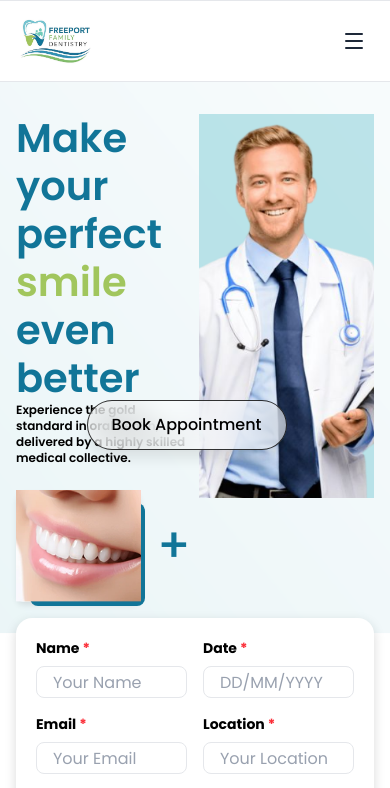
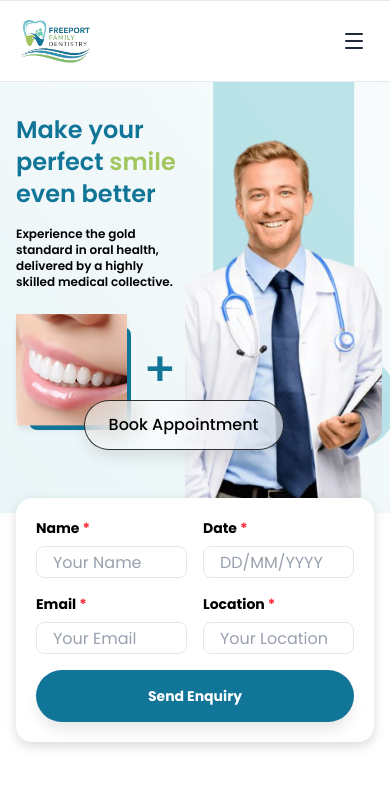
Before and after one commit to amanattrish/ffd, a Next.js app: page / in a window 390 px wide. Shown: the top 788 px of the page. Built offline with nearby package versions, Linux system fonts and the light colour scheme.

Commit message:
fix: adjust layout and typography in Hero component for better responsiveness

```diff
--- a/src/app/globals.css
+++ b/src/app/globals.css
@@ -71,14 +71,14 @@
 }
 
 /* Reset margins and padding only for specific elements, not all */
-html,
+/* html,
 body,
 h1, h2, h3, h4, h5, h6,
 p, ul, ol, li,
 blockquote, pre {
   margin: 0;
   padding: 0;
-}
+} */
 
 html,
 body {
@@ -182,7 +182,7 @@ img {
 }
 
 /* Typography */
-h1, h2, h3, h4, h5, h6 {
+/* h1, h2, h3, h4, h5, h6 {
   font-weight: 600;
   line-height: 1.2;
 }
@@ -215,7 +215,7 @@ h4 {
   h3 {
     font-size: 1.75rem;
   }
-}
+} */
 
 /* Card Base */
 .card {
--- a/src/components/sections/Hero.tsx
+++ b/src/components/sections/Hero.tsx
@@ -99,10 +99,10 @@ export default function Hero() {
     >
       <div className="section-container relative pt-8 pb-4 lg:pt-12 lg:pb-8">
         {/* Mobile: Stack vertically, Desktop: Grid layout */}
-        <div className="grid md:grid-cols-[60%_40%] grid-cols-2 lg:gap-8 md:gap-6 sm:gap-4 gap-2 items-start relative ">
+        <div className="grid md:grid-cols-[60%_40%] grid-cols-[45%_55%] lg:gap-8 md:gap-6 sm:gap-4 gap-2 items-start relative ">
           {/* Left Content - Mobile: Full width, Desktop: Left column */}
           <div className="relative z-10 lg:pt-8 w-full lg:w-auto">
-            <h1 className="text-3xl sm:text-3xl md:text-4xl lg:text-5xl xl:text-6xl font-semibold lg:leading-16">
+            <h1 className="text-2xl sm:text-3xl md:text-4xl lg:text-5xl xl:text-6xl font-semibold lg:leading-16">
               <span className="text-primary">{hero.title} </span>
               <span className="text-secondary">{hero.titleHighlight} </span>
               <span className="text-primary">{hero.subtitle}</span>
@@ -144,12 +144,14 @@ export default function Hero() {
             <div className="relative lg:w-[72%] md:w-[84%] w-full flex justify-end lg:justify-end h-full ">
               <div className="absolute top-4 -right-12 text-primary text-5xl font-medium hidden lg:block">+</div>
               {/* Image container */}
-              <div className="relative w-full h-full bg-accent-1/46 p-2">
+  <div className="absolute h-full w-[72%] md:w-[80%] lg:w-[68%] left-1/2 -translate-x-1/2 bg-accent-1/46 bottom-1/3"></div>
+  <div className="absolute lg:right-0 -right-4 bottom-12 size-24 rounded-full bg-accent-1/46"></div>
+              <div className="relative w-full h-full overflow-hidden">
                 <Image
                   src={hero.image || "/images/hero-dentist.png"}
                   alt="Dental care professional"
                   fill
-                  className="object-cover"
+                  className="object-cover pt-4"
                   priority
                   sizes="(max-width: 640px) 150px, (max-width: 768px) 180px, 400px"
                 />
```
